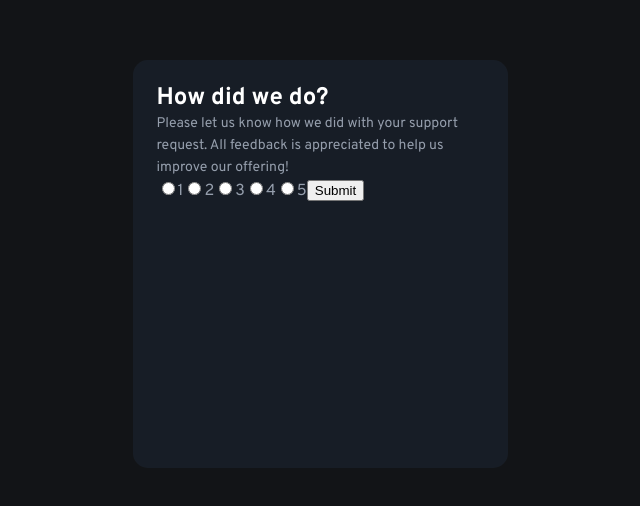
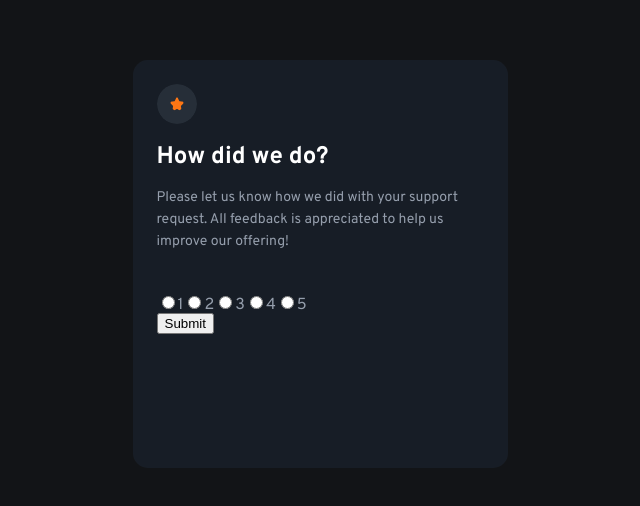
Before and after one commit to norman02/fm-interactive-rating, a React (Create React App) app: page / in a window 1280 px wide. Shown: the part 136-642 px from the top of the page, without its empty margins (320-960 px from the left). Built offline with nearby package versions, Linux system fonts and the light colour scheme.

Commit message:
refactor app to components

```diff
--- a/src/App.js
+++ b/src/components/App.js
@@ -1,5 +1,5 @@
 import React from "react";
-import Survey from "./components/Survey";
+import Survey from "./Survey";
 
 
 class App extends React.Component {
--- /dev/null
+++ b/src/components/Rating.js
@@ -0,0 +1,24 @@
+import React from "react";
+
+class Rating extends React.Component {
+  render() {
+    return (
+      <div>
+        <form className="survey-rating-from">
+          <input type="radio" id="1" name="rating" value="1"></input>
+          <label for="1">1</label>
+          <input type="radio" id="2" name="rating" value="2"></input>
+          <label for="1">2</label>
+          <input type="radio" id="3" name="rating" value="3"></input>
+          <label for="1">3</label>
+          <input type="radio" id="4" name="rating" value="4"></input>
+          <label for="1">4</label>
+          <input type="radio" id="5" name="rating" value="5"></input>
+          <label for="1">5</label>
+        </form>
+      </div>
+    );
+  }
+}
+
+export default Rating;
--- /dev/null
+++ b/src/components/Submit.js
@@ -0,0 +1,9 @@
+import React from "react";
+
+class Submit extends React.Component {
+  render() {
+    return <input type="submit" value="Submit" />;
+  }
+}
+
+export default Submit;
--- a/src/components/Survey.js
+++ b/src/components/Survey.js
@@ -1,27 +1,26 @@
 import React from 'react';
+import star from '../images/star.svg'
+import Rating from './Rating';
+import Submit from './Submit';
 
 class Survey extends React.Component {
+    constructor(props) {
+      super(props);
+      this.state = {
+        starSrc: star,
+      }
+    }
     render() {
         return (
           <div>
-            <h1>How did we do?</h1>
-            <p>
+            <img className='star' src={this.state.starSrc} alt=''/>
+            <h1 className='survey-heading'>How did we do?</h1>
+            <p className='survey-main-paragraph'>
               Please let us know how we did with your support request. All feedback
               is appreciated to help us improve our offering!
             </p>
-            <form>
-              <input type="radio" id="1" name="rating" value="1"></input>
-              <label for="1">1</label>
-              <input type="radio" id="2" name="rating" value="2"></input>
-              <label for="1">2</label>
-              <input type="radio" id="3" name="rating" value="3"></input>
-              <label for="1">3</label>
-              <input type="radio" id="4" name="rating" value="4"></input>
-              <label for="1">4</label>
-              <input type="radio" id="5" name="rating" value="5"></input>
-              <label for="1">5</label>
-              <input type="submit" value="Submit" />
-            </form>
+            <Rating />
+            <Submit />
           </div>
         );
       }
--- a/src/css/main.css
+++ b/src/css/main.css
@@ -92,4 +92,20 @@ body {
 p, label {
   color: #959eac;
 }
+
+.star {
+  background: #262e38 0% 0% no-repeat padding-box;
+  border-radius: 50%;
+  margin-bottom: 0.9375rem;
+  opacity: 1;
+  padding: 0.83313rem;
+}
+
+.survey-heading {
+  margin-bottom: 0.9375rem;
+}
+
+.survey-main-paragraph {
+  margin-bottom: 2.5rem;
+}
 /*# sourceMappingURL=main.css.map */
--- a/src/index.js
+++ b/src/index.js
@@ -1,6 +1,6 @@
 import React from 'react';
 import ReactDOM from 'react-dom/client';
-import App from './App';
+import App from './components/App';
 import "./css/main.css"
 
 const root = ReactDOM.createRoot(document.getElementById('root'));
--- a/src/scss/main.scss
+++ b/src/scss/main.scss
@@ -5,3 +5,23 @@
 @import "base/typography";
 
 @import "pages/global";
+
+.star {
+  background: #262e38 0% 0% no-repeat padding-box;
+  border-radius: 50%;
+  margin-bottom: rem(15);
+  opacity: 1;
+  padding: rem(13.33);
+}
+
+.survey-heading {
+    margin-bottom: rem(15);
+}
+
+.survey-main-paragraph {
+    margin-bottom: rem(40);
+}
+
+.survey-rating-form {
+    // width: 100%;
+}
```
Also changed, not shown: src/images/star.svg (added), 1 other file (tests, documents, lock files or other folders).
